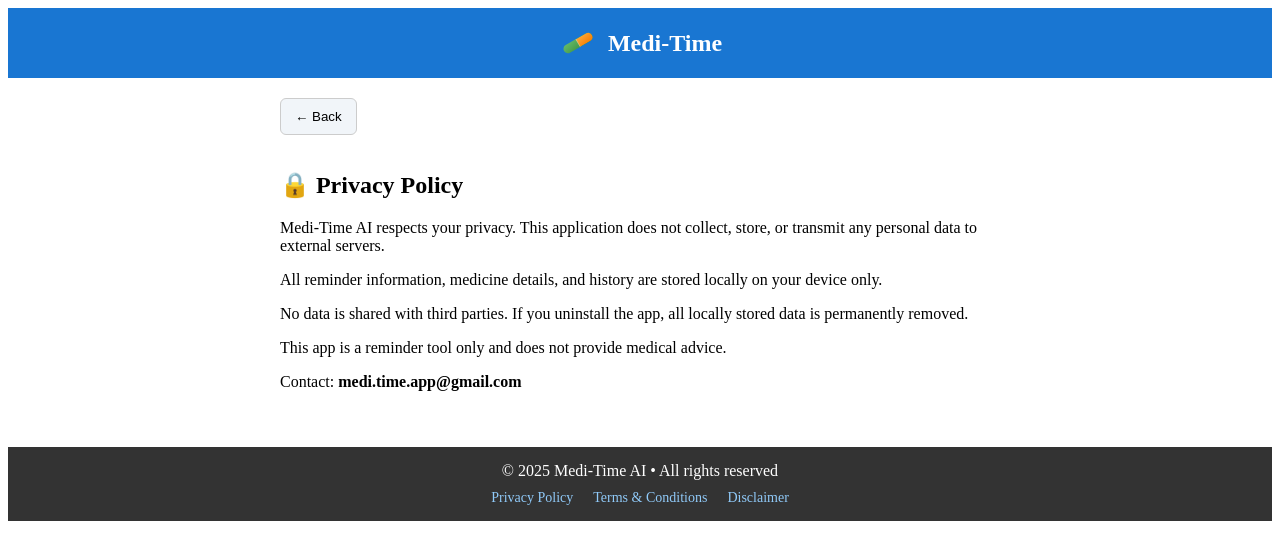
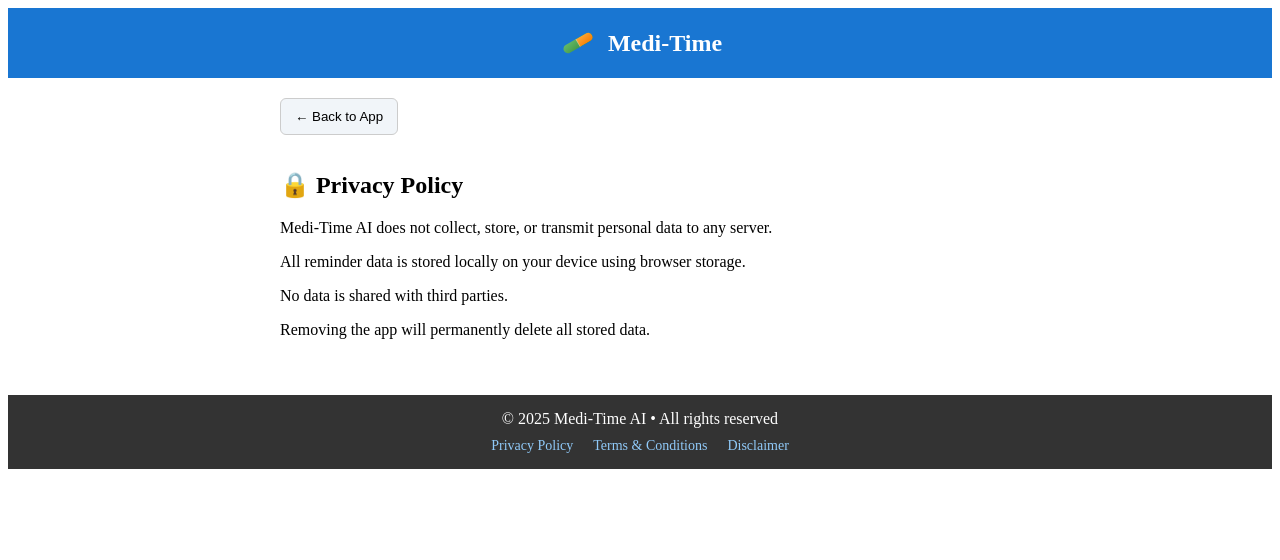
Before and after one commit to vasu-h10/medi-time-ai, a React (Vite) app: page /privacy in a window 1280 px wide. Shown: the top 560 px of the page. Built offline with nearby package versions, Linux system fonts and the light colour scheme.

Commit message:
Update Privacy.jsx

```diff
--- a/pages/Privacy.jsx
+++ b/pages/Privacy.jsx
@@ -1,9 +1,11 @@
+import Link from "next/link";
+
 export default function Privacy() {
   return (
     <div style={{ padding: 20, maxWidth: 720, margin: "0 auto" }}>
-      {/* Back button */}
+      {/* Back Button */}
+      <Link href="/">
         <button
-        onClick={() => window.history.back()}
           style={{
             marginBottom: 16,
             padding: "10px 14px",
@@ -13,32 +15,27 @@ export default function Privacy() {
             cursor: "pointer",
           }}
         >
-        ← Back
+          ← Back to App
         </button>
+      </Link>
 
       <h2>🔒 Privacy Policy</h2>
 
       <p>
-        Medi-Time AI respects your privacy. This application does not collect,
-        store, or transmit any personal data to external servers.
+        Medi-Time AI does not collect, store, or transmit personal data to any
+        server.
       </p>
 
       <p>
-        All reminder information, medicine details, and history are stored
-        locally on your device only.
+        All reminder data is stored locally on your device using browser storage.
       </p>
 
       <p>
-        No data is shared with third parties. If you uninstall the app, all
-        locally stored data is permanently removed.
+        No data is shared with third parties.
       </p>
 
       <p>
-        This app is a reminder tool only and does not provide medical advice.
-      </p>
-
-      <p>
-        Contact: <b>medi.time.app@gmail.com</b>
+        Removing the app will permanently delete all stored data.
       </p>
     </div>
   );
```
Lines whose indentation alone changed are shown as unchanged.
